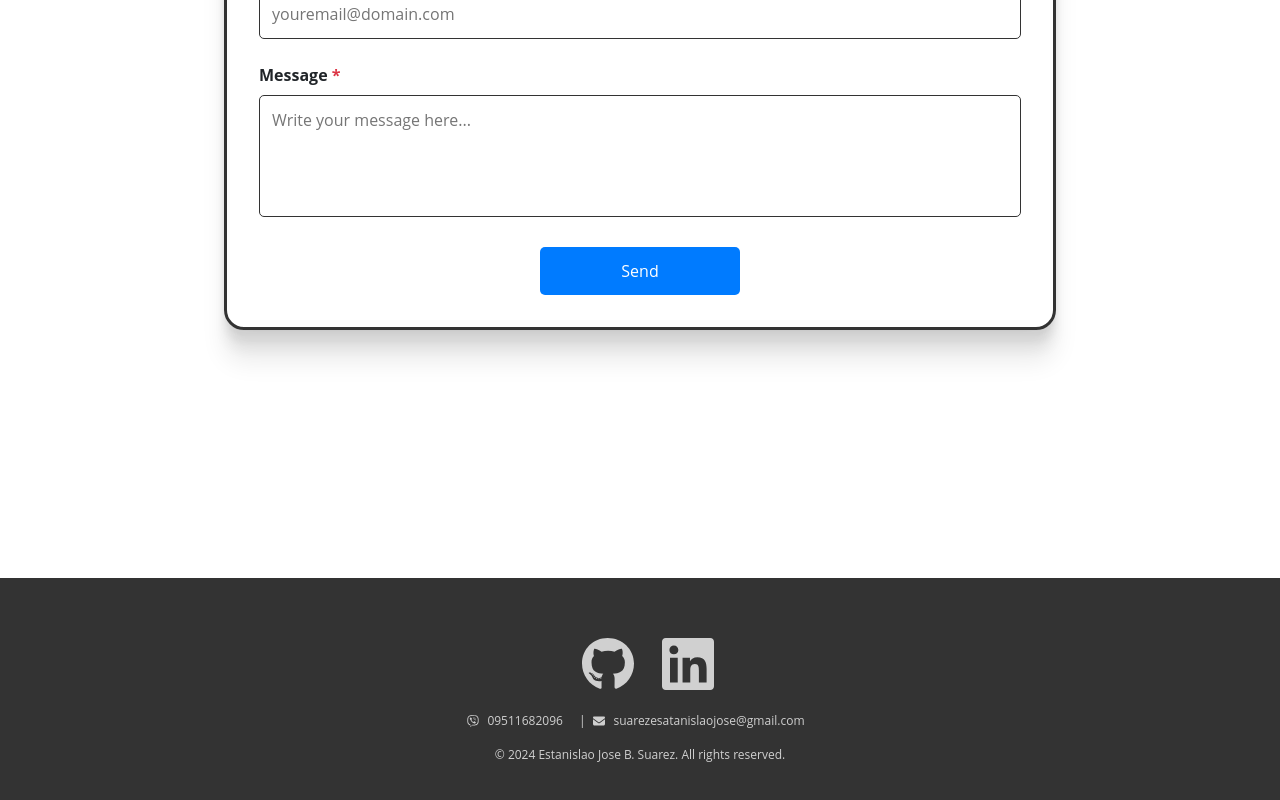
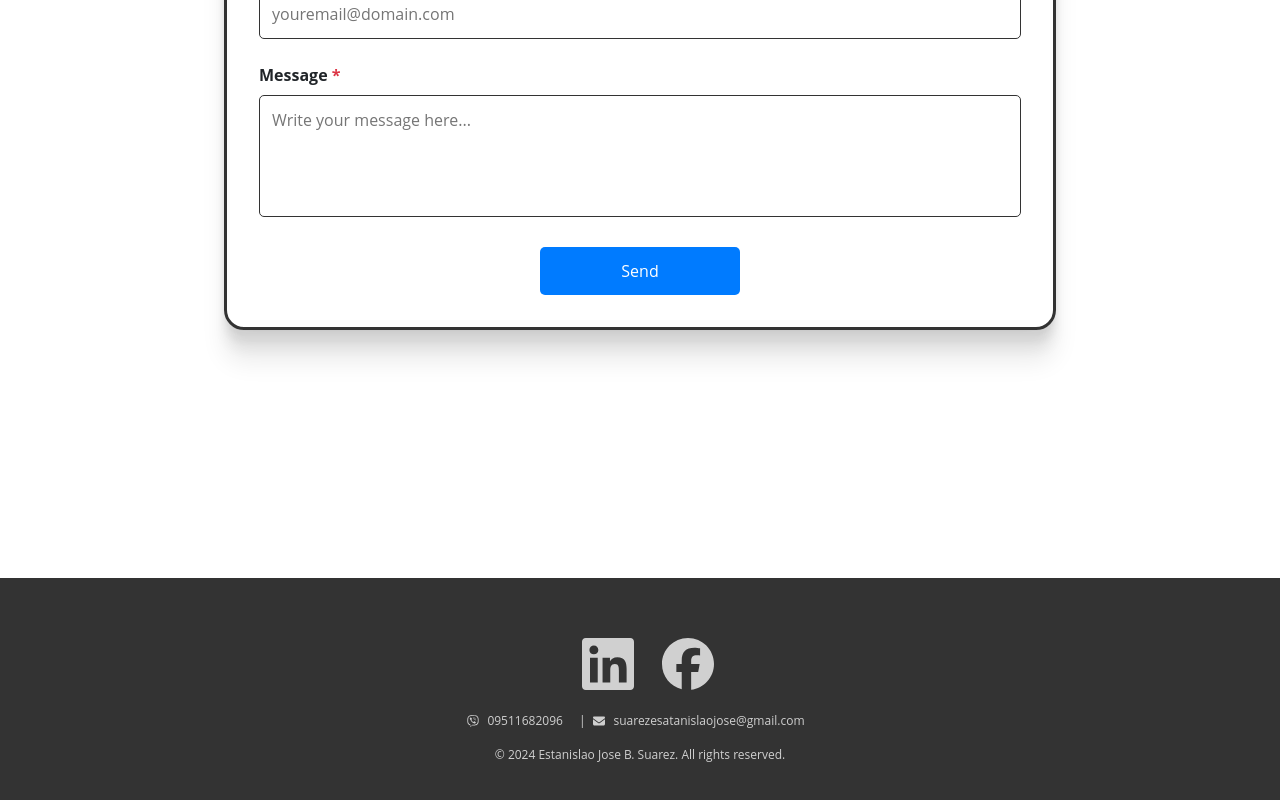
Before and after one commit to ArtisTechs/portfolio, a React (Create React App) app: page / in a window 1280 px wide. Shown: the part 3112-3912 px from the top of the page. Built offline with nearby package versions, Linux system fonts and the light colour scheme.

Commit message:
remove git and add fb

```diff
--- a/src/components/footer/Footer.jsx
+++ b/src/components/footer/Footer.jsx
@@ -10,7 +10,7 @@ import {
 } from "@fortawesome/free-brands-svg-icons";
 
 const Footer = () => {
-  const FBLink = "https://www.facebook.com/ej.suarez.jr.2024";
+  const FBLink = "https://www.facebook.com/profile.php?id=61573128265474";
   const GithubLink = "https://github.com/ArtisTechs";
   const LinkedInLink = "https://www.linkedin.com/in/ej-suarez-jr-015818258/";
 
@@ -22,15 +22,15 @@ const Footer = () => {
     <div className="footer-container">
       <div className="footer-content">
         <div className="footer-links">
-          <button onClick={() => handleLinkClick(GithubLink)}>
+          {/* <button onClick={() => handleLinkClick(GithubLink)}>
             <FontAwesomeIcon icon={faGithub} className="link-icon" />
-          </button>
+          </button> */}
           <button onClick={() => handleLinkClick(LinkedInLink)}>
             <FontAwesomeIcon icon={faLinkedin} className="link-icon" />
           </button>
-          {/* <button onClick={() => handleLinkClick(FBLink)}>
+          <button onClick={() => handleLinkClick(FBLink)}>
             <FontAwesomeIcon icon={faFacebook} className="link-icon" />
-          </button> */}
+          </button>
         </div>
         <p>
           <span>
```
